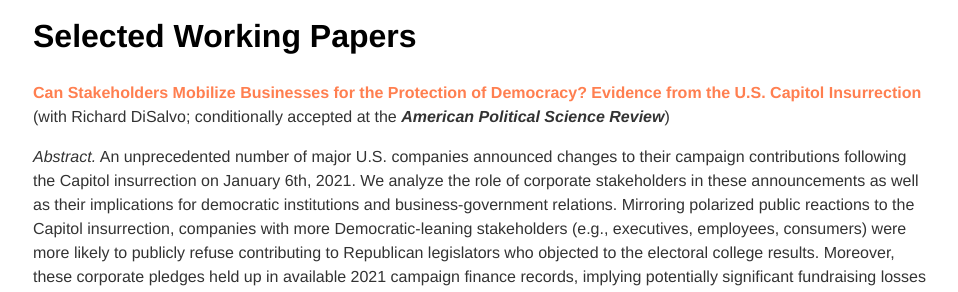
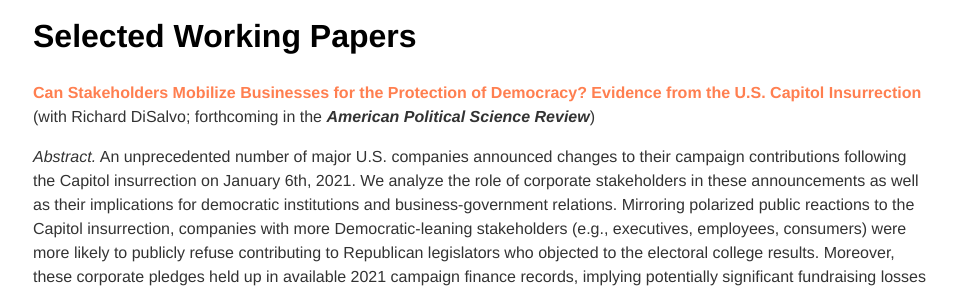
Before and after one commit to zhaoliresearch/zhaoliresearch.github.io, a Jekyll site: the page built from research/index.html, in a window 1280 px wide and 900 px high, scrolled down 589 px. Shown: the part 152-444 px from the top of the window, without its empty margins (159-1117 px from the left). Built offline with Jekyll 4.4.1, drawn with Linux system fonts in a browser that asks for light colours.

Commit message:
Update index.html

```diff
--- a/research/index.html
+++ b/research/index.html
@@ -11,7 +11,7 @@ title: Zhao Li, Ph.D.
 <p>Li, Zhao. 2021. <b>"Analyzing the Evidence: Who's Funding Google's PAC?"</a></b> in <i>American Politics: Power and Purpose</i>, 16th edition, Theodore J. Lowi, Benjamin Ginsburg, Ken Shepsle, and Stephen Ansolabehere. New York: W.W. Norton.</p>
 <p>Li, Zhao. 2021. <b><a href="https://onlinelibrary.wiley.com/doi/10.1002/polq.13221">Review of <i>Game Changer: How Dark Money and Super PACs Are Transforming U.S. Campaigns</i>, Henrik M. Schatzinger and Steven E. Martin</b></a>, <i>Political Science Quarterly </i> 1136(3): 580–581.</p>
 <h2>Selected Working Papers </h2>
-<p><b><a href="https://www.dropbox.com/s/oziztndzdsjbxpk/Li%20and%20DiSalvo_Capitol%20Riot.pdf?dl=0">Can Stakeholders Mobilize Businesses for the Protection of Democracy? Evidence from the U.S. Capitol Insurrection</b></a> (with Richard DiSalvo; conditionally accepted at the <b><i>American Political Science Review</i></b>)</p>
+<p><b><a href="https://www.dropbox.com/s/oziztndzdsjbxpk/Li%20and%20DiSalvo_Capitol%20Riot.pdf?dl=0">Can Stakeholders Mobilize Businesses for the Protection of Democracy? Evidence from the U.S. Capitol Insurrection</b></a> (with Richard DiSalvo; forthcoming in the <b><i>American Political Science Review</i></b>)</p>
 <p><i>Abstract.</i> An unprecedented number of major U.S. companies announced changes to their campaign contributions following the Capitol insurrection on January 6th, 2021. We analyze the role of corporate stakeholders in these announcements as well as their implications for democratic institutions and business-government relations. Mirroring polarized public reactions to the Capitol insurrection, companies with more Democratic-leaning stakeholders (e.g., executives, employees, consumers) were more likely to publicly refuse contributing to Republican legislators who objected to the electoral college results. Moreover, these corporate pledges held up in available 2021 campaign finance records, implying potentially significant fundraising losses for said Republican legislators. Given increasing polarization and heightened expectations of the civic responsibility of businesses, the partisanship of corporate stakeholders may prove important in mobilizing businesses to protect democratic institutions (e.g., advocacy against voter restriction bills). However, such stakeholder pressure may also weaken businesses' bipartisan legislative coalitions and compel corporate influence-seeking activities to go dark.</p>
 <p><b><a href="https://www.dropbox.com/s/at6n6o16dze48ds/Zhao%20Li_Housing%20Crash%20and%20Political%20Extremism.pdf?dl=0">When Do Campaign Donors Reject Extremists? Evidence from the U.S. Foreclosure Crisis</b> </a> (revise & resubmit at the <b><i>Journal of Politics</i></b>)</p>
 <p><i>Abstract.</i> Individual campaign donors offer reliable support for extremists in U.S. politics. Can such support waiver during economic crises, which often bolster extremists' popular appeals? Linking nationwide campaign finance and real estate transactions, I examine how the foreclosure crisis affected Republican donors’ willingness to donate to Tea Party candidates, an insurgent right-wing faction of the Republican party that opposed foreclosure relief. Individual-level longitudinal analyses demonstrate that Republican donors in distressed neighborhoods became less likely to contribute to Tea Party candidates, but continued to give to other, more mainstream, Republican candidates. The Tea Party movement's unsympathetic portrayal of underwater homeowners likely alienated Republican donors who witnessed neighbors of the same race as themselves suffering the plight of foreclosures. Despite the resulting fundraising losses, Tea Party candidates performed better in primary elections in crisis-stricken districts. These findings challenge long-standing claims about how the U.S. campaign finance system fuels polarization and extremism.</p>
```
